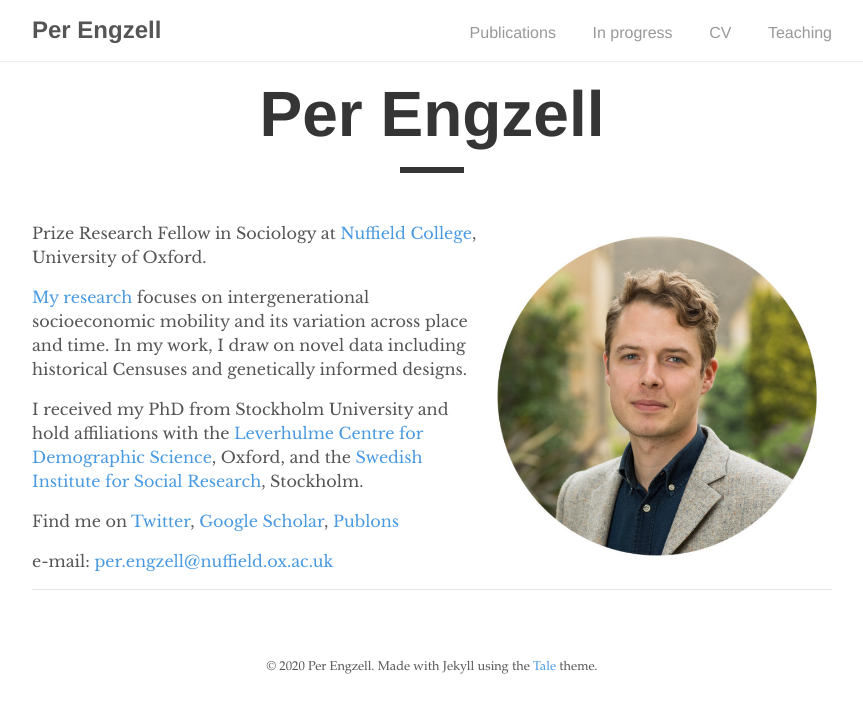
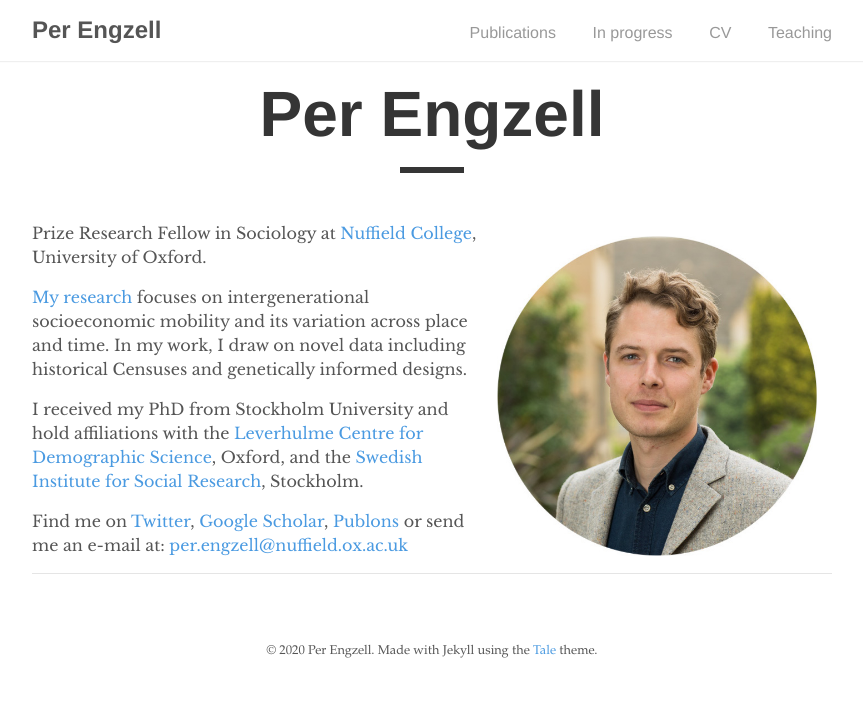
Before and after one commit to pengzell/pengzell.github.io, a Jekyll site: the page built from index.md, in a window 1280 px wide. Shown: the top 713 px of the page, without its empty margins (208-1071 px from the left). Built offline with Jekyll 4.4.1, drawn with Linux system fonts in a browser that asks for light colours.

Commit message:
Update index.md

```diff
--- a/index.md
+++ b/index.md
@@ -12,6 +12,4 @@ Prize Research Fellow in Sociology at [Nuffield College](https://www.nuffield.ox
 
 I received my PhD from Stockholm University and hold  affiliations with the [Leverhulme Centre for Demographic Science](http://www.demographicscience.ox.ac.uk), Oxford, and the [Swedish Institute for Social Research](https://www.sofi.su.se/english/), Stockholm.
 
-Find me on [Twitter](https://twitter.com/PEngzell), [Google Scholar](https://scholar.google.com/citations?user=dM6v2S4AAAAJ&hl=en), [Publons](https://publons.com/researcher/1115850/per-engzell/)
-
-e-mail: [per.engzell@nuffield.ox.ac.uk](mailto:per.engzell@nuffield.ox.ac.uk)
+Find me on [Twitter](https://twitter.com/PEngzell), [Google Scholar](https://scholar.google.com/citations?user=dM6v2S4AAAAJ&hl=en), [Publons](https://publons.com/researcher/1115850/per-engzell/) or send me an e-mail at: [per.engzell@nuffield.ox.ac.uk](mailto:per.engzell@nuffield.ox.ac.uk)
```
